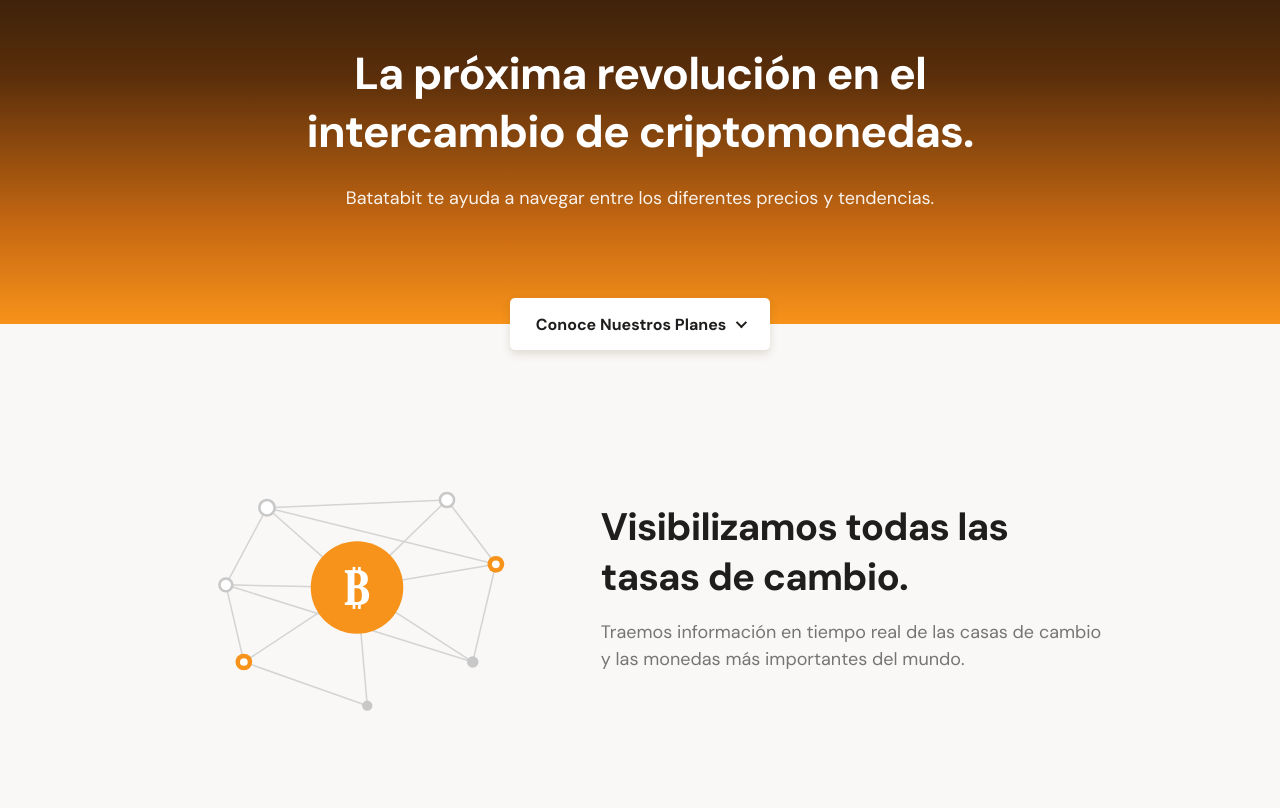
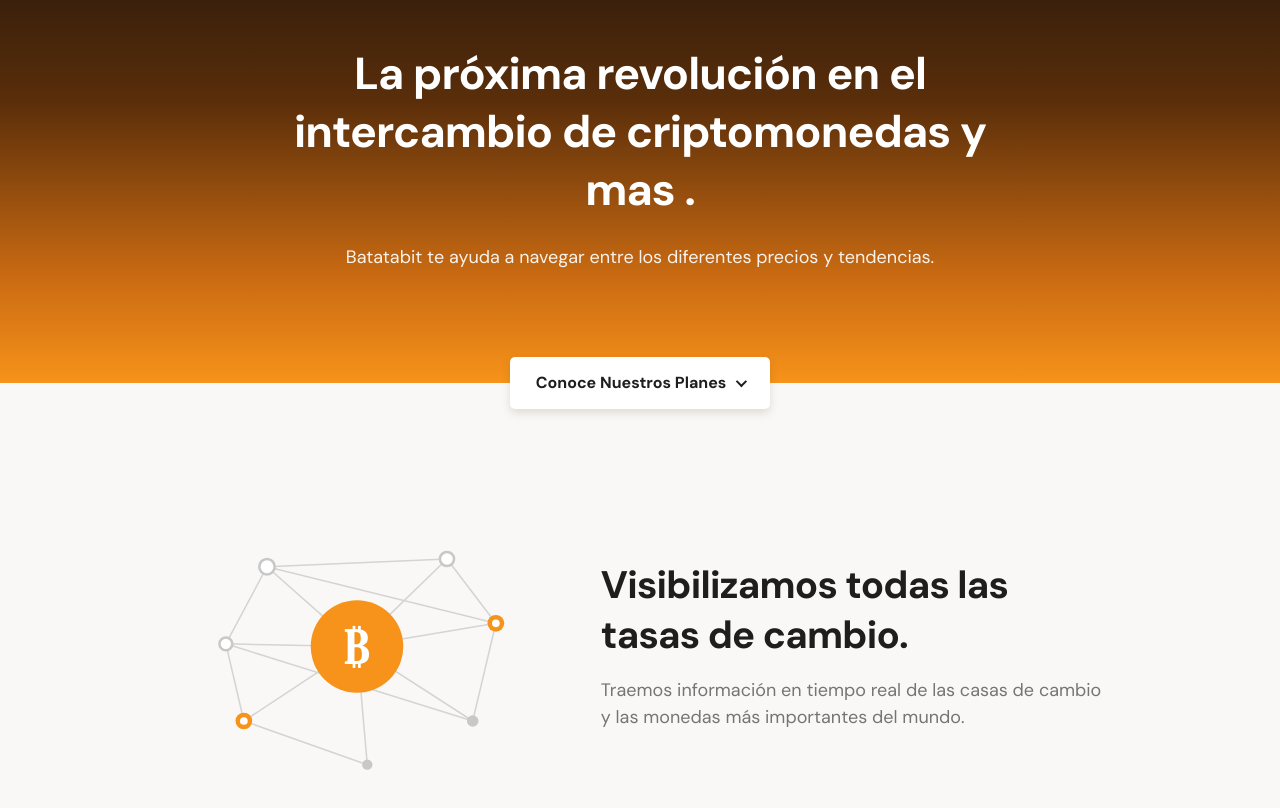
Before and after one commit to erneledesma/demo-batbit, a plain HTML site: page index.html in a window 1280 px wide. Shown: the part 104-912 px from the top of the page. Drawn offline with Linux system fonts and the light colour scheme.

Commit message:
add index

```diff
--- a/index.html
+++ b/index.html
@@ -20,7 +20,7 @@
         </div>
 
         <div class="hero__content">
-            <h1 class="hero__title">La próxima revolución en el intercambio de criptomonedas.</h1>
+            <h1 class="hero__title">La próxima revolución en el intercambio de criptomonedas y mas .</h1>
             <p class="hero__subtitle">Batatabit te ayuda a navegar entre los diferentes precios y tendencias.</p>
         </div>
     </header>
```
Also changed, not shown: .atl/.skill-registry.cache.json (added), 2 other files.
